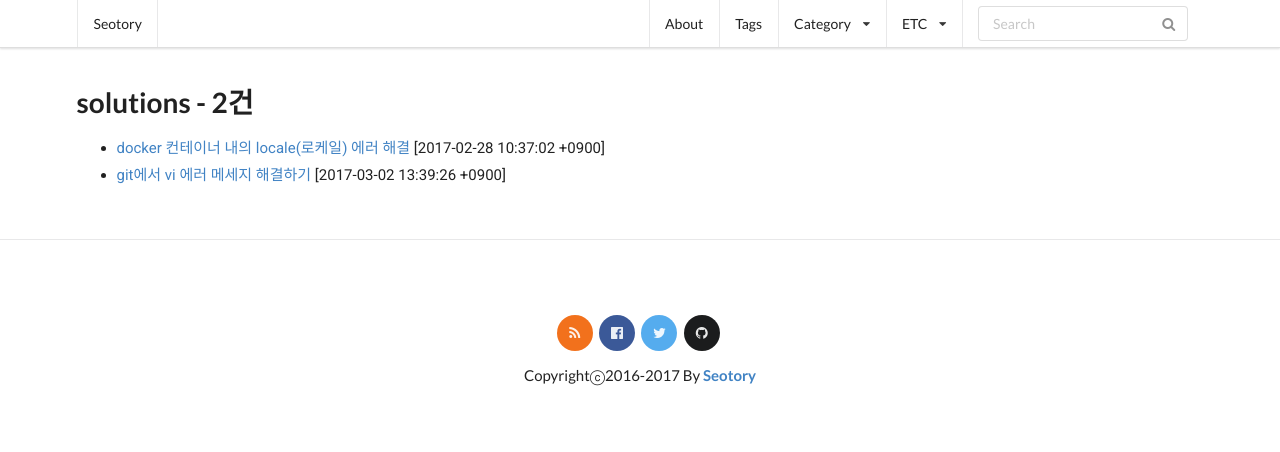
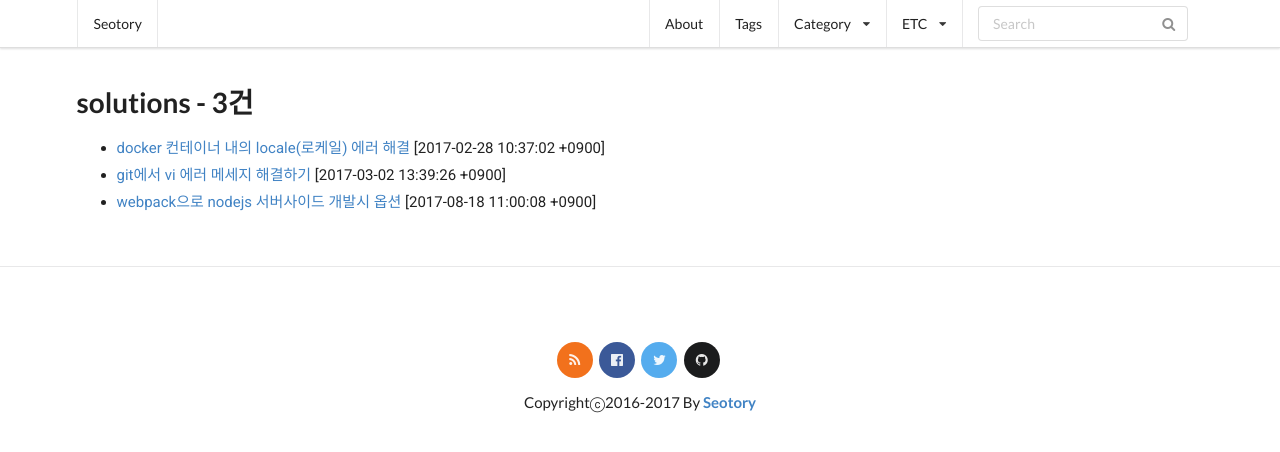
Before and after one commit to seotory/seotory.github.io, a Jekyll site: the page built from solutions/index.html, in a window 1280 px wide. Shown: the top 452 px of the page. Built offline with Jekyll 4.4.1, drawn with Linux system fonts in a browser that asks for light colours; nearby versions of some CDN libraries; comment, search, counter and statistics services are not loaded; part of the change alters nothing that is shown.

Commit message:
수정 및 포스트 추가

````diff
--- /dev/null
+++ b/_solutions/2017-08-18-webpack-options-for-server-side-on-nodejs.markdown
@@ -0,0 +1,52 @@
+---
+title: webpack으로 nodejs 서버사이드 개발시 옵션
+date: 2017-08-18 11:00:08 +0900
+description:
+image:
+categories:
+history: false
+published: true
+comments: true
+tags:
+ - webpack
+ - nodejs
+---
+
+webpack으로 nodejs server-side를 작성하려고 하니까 모듈 exports나 기타 모듈 관계 생성이 잘 동작하지 않는다. webpack이 많은 옵션들이 기본적으로 front-side 옵션 벨류 값을 default로 가지고 있기 때문이다. server-side에서 바로 시작할 수 있게끔 webpack의 가장 중요한 옵션을 정리해본다.
+
+# config file 수정
+
+아래를 참고해서 3부분을 수정하면 바로 nodejs용 webpack을 이용할 수 있다.
+
+> 옵션 설명 기준은 webpack2 이다.
+
+1. target: 'node'
+
+    기본 값은 `web`이다. 꼭 변경해야한다.
+
+2. externals: [nodeExternals()]
+
+    여기서 `nodeExternals`을 사용하기 위해서는 추가 npm설치가 필요하다. 아래의 명령어를 입력해서 설치한 후 사용한다. 이 모듈의 도움을 받으면 node_modules 하위에 설치 되어 있는 모든 라이브러리들을 자동으로 입력해준다.
+
+    **설치**
+    ```sh
+    npm i --save-dev webpack-node-externals
+    ```
+
+    **사용**
+    ```javascript
+    const nodeExternals = require("webpack-node-externals");
+    ```
+
+3. output.libraryTarget: 'commonjs2'
+
+    사용중인 라이브러리를 어떻게 exports 시킬지 정하는 옵션이다. 기본으로 `var`가 선택되어 있다. 이 옵션을 `commonjs2`로 사용하면 bun dle.js에 아래와 같이 적힌다.
+
+    ```javascript
+    /* 1 */
+    /***/ (function(module, exports) {
+
+    module.exports = require("socket.io");
+
+    /***/ })
+    ```
````
Also changed, not shown: .hide/docker.md (added), .hide/linux-command.md.
